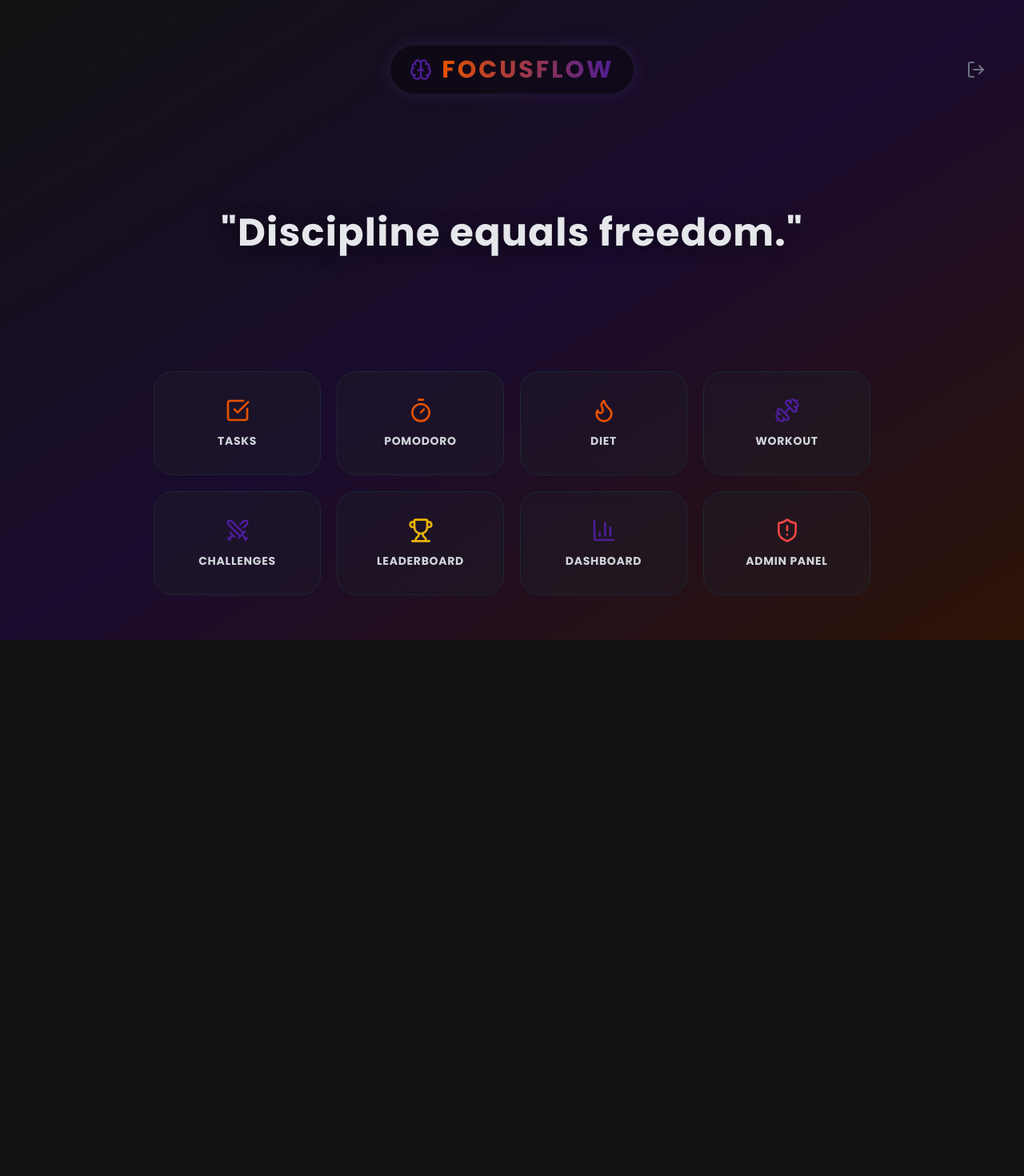
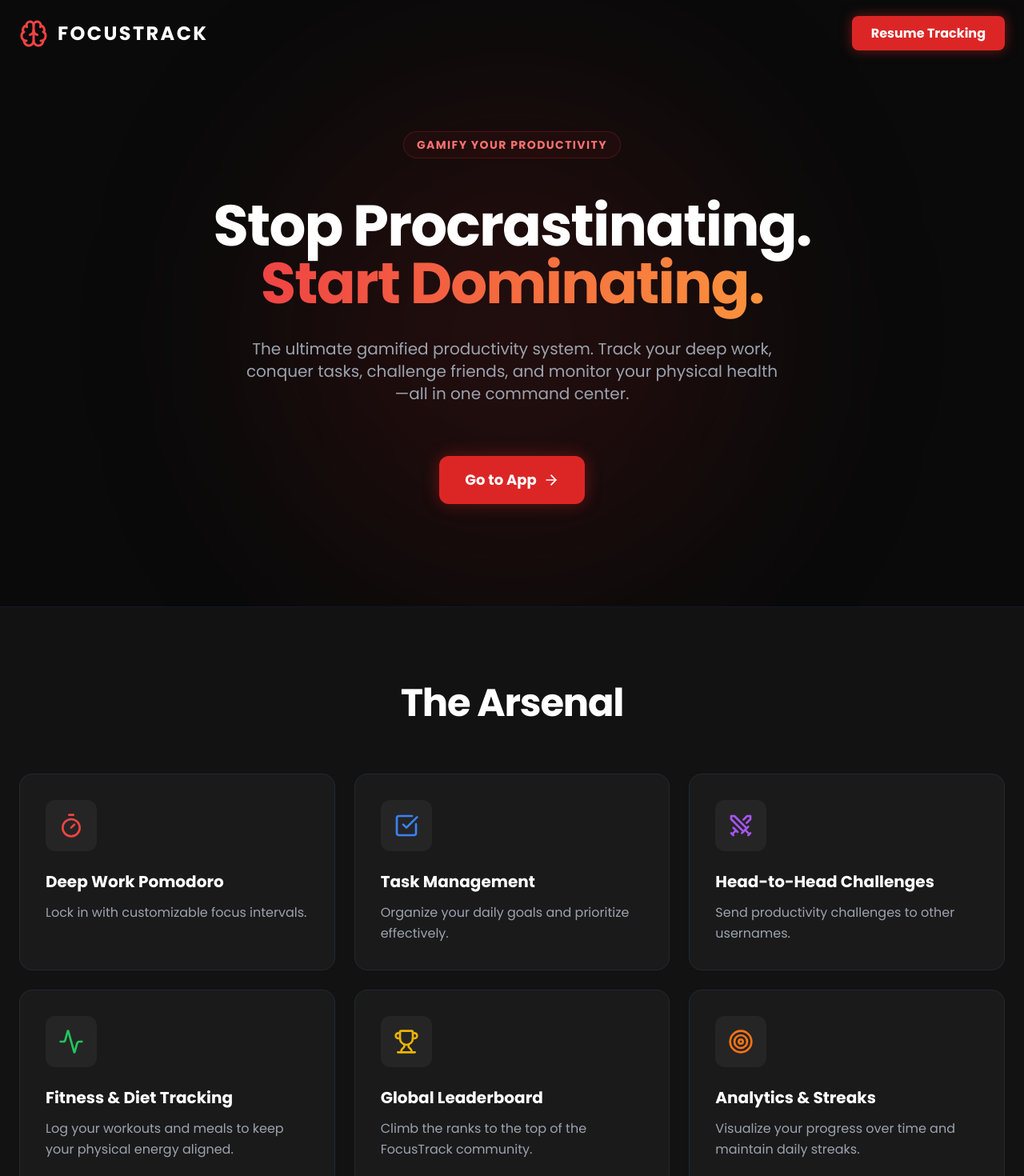
Before and after one commit to tejasretharekar/FocusTrack, a React (Vite) app in the folder frontend/: page / in a window 1280 px wide. Shown: the top 1470 px of the page at 80% size. Before the commit the page ends 800 px from the top, so only its background shows below. Built offline with nearby package versions, Linux system fonts and the light colour scheme; no server answers; sample sign-in values are in the browser's storage.

Commit message:
landing page added with routing and favicon updated in index.html

```diff
--- a/frontend/src/App.jsx
+++ b/frontend/src/App.jsx
@@ -1,6 +1,7 @@
 // frontend/src/App.jsx
 import { BrowserRouter as Router, Routes, Route, Navigate } from 'react-router-dom';
 import { Toaster } from 'react-hot-toast'; // <-- CORRECT NAMED IMPORT
+import Landing from './pages/Landing';
 import Home from './pages/Home';
 import Tasks from './pages/Tasks';
 import Pomodoro from './pages/Pomodoro';
@@ -43,7 +44,8 @@ function App() {
         <Route path="/admin/auth" element={<AdminAuth />} />
 
         {/* Protected User Routes */}
-        <Route path="/" element={<ProtectedRoute><Home /></ProtectedRoute>} />
+        <Route path="/" element={<ProtectedRoute><Landing /></ProtectedRoute>} />
+        <Route path="/home" element={<ProtectedRoute><Home /></ProtectedRoute>} />
         <Route path="/tasks" element={<ProtectedRoute><Tasks /></ProtectedRoute>} />
         <Route path="/pomodoro" element={<ProtectedRoute><Pomodoro /></ProtectedRoute>} />
         <Route path="/diet" element={<ProtectedRoute><Diet /></ProtectedRoute>} />
--- /dev/null
+++ b/frontend/src/pages/Landing.jsx
@@ -0,0 +1,103 @@
+// frontend/src/pages/Landing.jsx
+import { useState, useEffect } from 'react';
+import { Link, useNavigate } from 'react-router-dom';
+import { Brain, Timer, Trophy, Swords, CheckSquare, Activity, ArrowRight, Target } from 'lucide-react';
+
+export default function Landing() {
+  const [isLoggedIn, setIsLoggedIn] = useState(false);
+  const navigate = useNavigate();
+
+  useEffect(() => {
+    const token = localStorage.getItem('token');
+    if (token) {
+      setIsLoggedIn(true);
+    }
+  }, []);
+
+  // ... (keep the same features array from before)
+  const features = [
+    { icon: <Timer size={32} className="text-red-500" />, title: "Deep Work Pomodoro", description: "Lock in with customizable focus intervals." },
+    { icon: <CheckSquare size={32} className="text-blue-500" />, title: "Task Management", description: "Organize your daily goals and prioritize effectively." },
+    { icon: <Swords size={32} className="text-purple-500" />, title: "Head-to-Head Challenges", description: "Send productivity challenges to other usernames." },
+    { icon: <Activity size={32} className="text-green-500" />, title: "Fitness & Diet Tracking", description: "Log your workouts and meals to keep your physical energy aligned." },
+    { icon: <Trophy size={32} className="text-yellow-500" />, title: "Global Leaderboard", description: "Climb the ranks to the top of the FocusTrack community." },
+    { icon: <Target size={32} className="text-orange-500" />, title: "Analytics & Streaks", description: "Visualize your progress over time and maintain daily streaks." }
+  ];
+
+  return (
+    <div className="min-h-screen bg-[#0a0a0a] text-white font-sans selection:bg-red-500/30 overflow-x-hidden">
+
+      <nav className="w-full px-6 py-6 flex justify-between items-center max-w-7xl mx-auto z-50 relative">
+        <div className="flex items-center space-x-3">
+          <Brain className="text-red-500" size={36} />
+          <span className="text-2xl font-black tracking-widest text-white uppercase">FocusTrack</span>
+        </div>
+        <div>
+          {isLoggedIn ? (
+            <Link to="/home" className="px-6 py-2.5 bg-red-600 hover:bg-red-700 text-white font-bold rounded-lg transition-all shadow-[0_0_15px_rgba(220,38,38,0.5)]">
+              Resume Tracking
+            </Link>
+          ) : (
+            <Link to="/auth" className="px-6 py-2.5 bg-[#1a1a1a] hover:bg-[#252525] text-white font-bold rounded-lg transition-all border border-gray-800">
+              Sign In
+            </Link>
+          )}
+        </div>
+      </nav>
+
+      <main className="relative pt-20 pb-32 flex flex-col items-center justify-center text-center px-4">
+        <div className="absolute top-1/2 left-1/2 -translate-x-1/2 -translate-y-1/2 w-[600px] h-[600px] bg-red-900/20 blur-[120px] rounded-full pointer-events-none"></div>
+
+        <div className="z-10 max-w-4xl space-y-8 animate-fade-in">
+          <div className="inline-block px-4 py-1.5 rounded-full border border-red-900/50 bg-red-900/10 text-red-400 text-sm font-bold tracking-widest uppercase mb-4">
+            Gamify Your Productivity
+          </div>
+
+          <h1 className="text-5xl md:text-7xl font-black leading-tight tracking-tight">
+            Stop Procrastinating. <br />
+            <span className="text-transparent bg-clip-text bg-gradient-to-r from-red-500 to-orange-400">
+              Start Dominating.
+            </span>
+          </h1>
+
+          <p className="text-lg md:text-xl text-gray-400 max-w-2xl mx-auto leading-relaxed">
+            The ultimate gamified productivity system. Track your deep work, conquer tasks, challenge friends, and monitor your physical health—all in one command center.
+          </p>
+
+          <div className="pt-8 flex flex-col sm:flex-row items-center justify-center gap-4">
+            {isLoggedIn ? (
+              <button onClick={() => navigate('/home')} className="flex items-center justify-center px-8 py-4 bg-red-600 hover:bg-red-700 text-white font-bold rounded-xl transition-all text-lg group w-full sm:w-auto shadow-[0_0_20px_rgba(220,38,38,0.4)]">
+                Go to App
+                <ArrowRight className="ml-2 group-hover:translate-x-1 transition-transform" size={20} />
+              </button>
+            ) : (
+              <button onClick={() => navigate('/auth')} className="flex items-center justify-center px-8 py-4 bg-white text-black hover:bg-gray-200 font-bold rounded-xl transition-all text-lg group w-full sm:w-auto">
+                Start Tracking Free
+                <ArrowRight className="ml-2 group-hover:translate-x-1 transition-transform" size={20} />
+              </button>
+            )}
+          </div>
+        </div>
+      </main>
+
+      <section className="py-24 bg-[#121212] border-t border-gray-900 relative z-10">
+        <div className="max-w-7xl mx-auto px-6">
+          <div className="text-center mb-16">
+            <h2 className="text-3xl md:text-5xl font-black tracking-tight mb-4 text-white">The Arsenal</h2>
+          </div>
+          <div className="grid grid-cols-1 md:grid-cols-2 lg:grid-cols-3 gap-6">
+            {features.map((feature, index) => (
+              <div key={index} className="bg-[#1a1a1a] border border-gray-800 p-8 rounded-2xl hover:border-gray-600 transition-colors group">
+                <div className="mb-6 bg-[#252525] w-16 h-16 rounded-xl flex items-center justify-center group-hover:scale-110 transition-transform">
+                  {feature.icon}
+                </div>
+                <h3 className="text-xl font-bold mb-3 text-white">{feature.title}</h3>
+                <p className="text-gray-400 leading-relaxed">{feature.description}</p>
+              </div>
+            ))}
+          </div>
+        </div>
+      </section>
+    </div>
+  );
+}
```
